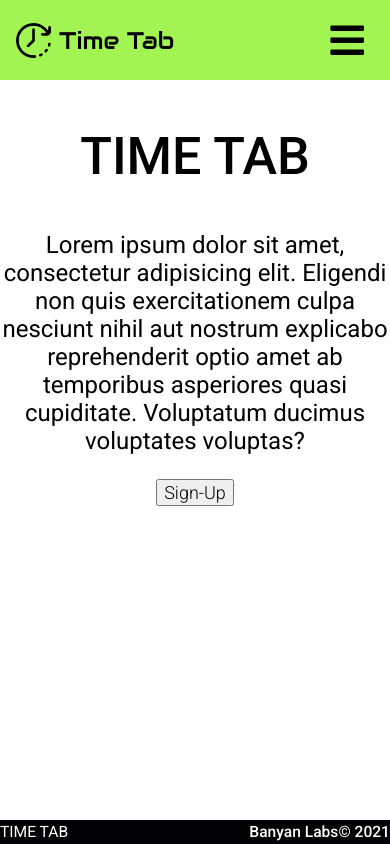
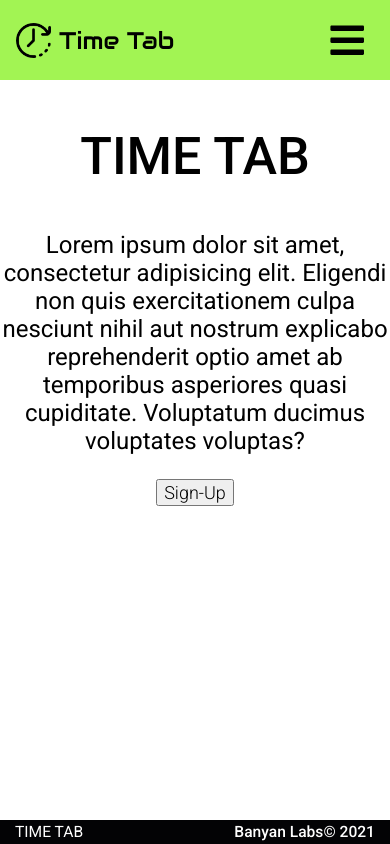
Before and after one commit to Banyan-Labs/time-tracking-app-board, a React (Create React App) app: page / in a window 390 px wide. Built offline with nearby package versions, Linux system fonts and the light colour scheme.

Commit message:
footer fixed for mobile view

```diff
--- a/src/Components/Footer/style.js
+++ b/src/Components/Footer/style.js
@@ -20,6 +20,7 @@ export const AppTitle = styled.div`
   color: ${colors.white};
   font-size: clamp(14px, 4vw, 22px);
   cursor: pointer;
+  margin-left: 15px;
 `;
 export const CompanyWrapper = styled.div`
   font-family: 'Roboto';
@@ -27,4 +28,5 @@ export const CompanyWrapper = styled.div`
   color: ${colors.white};
   font-size: clamp(14px, 4vw, 22px);
   cursor: pointer;
+  margin-right: 15px;
 `;
```
